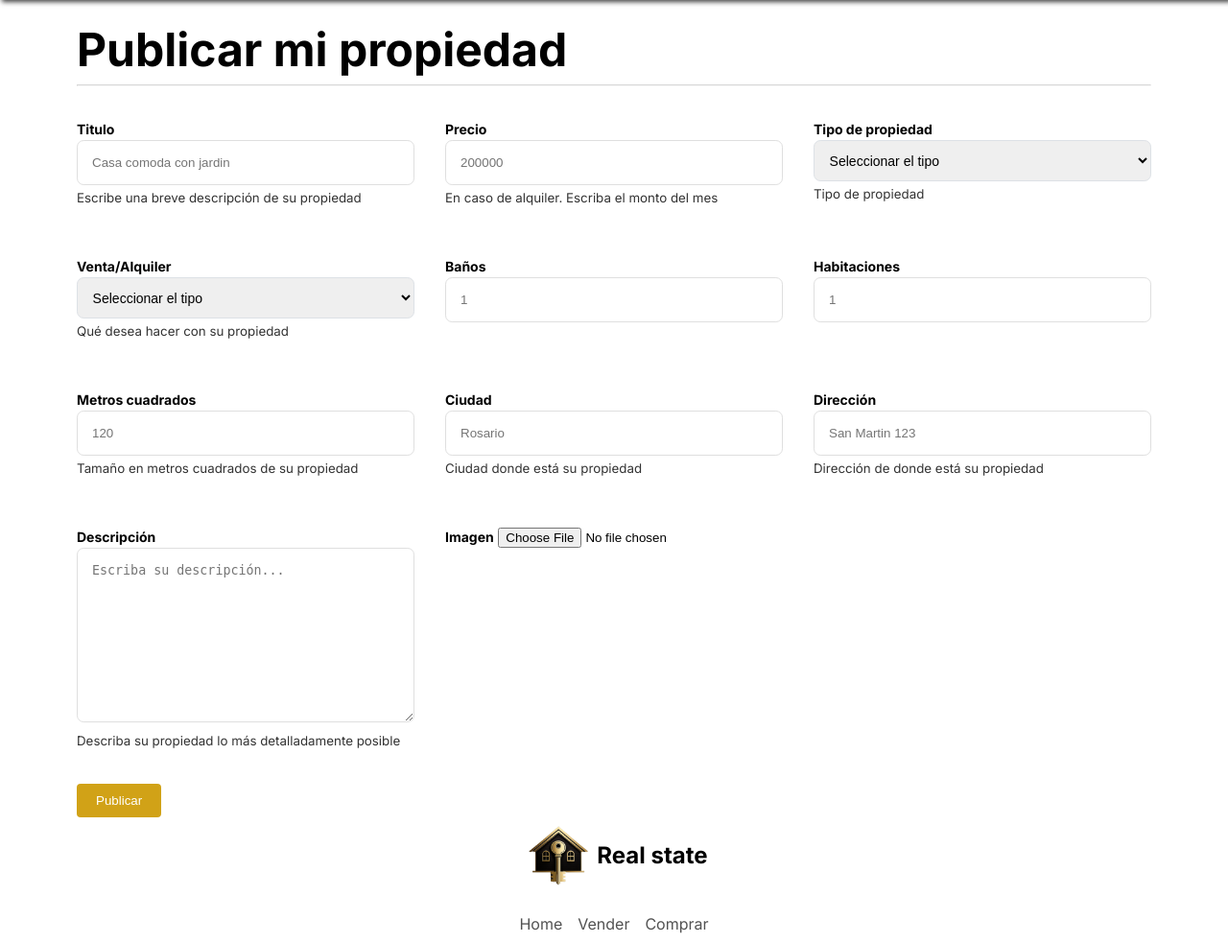
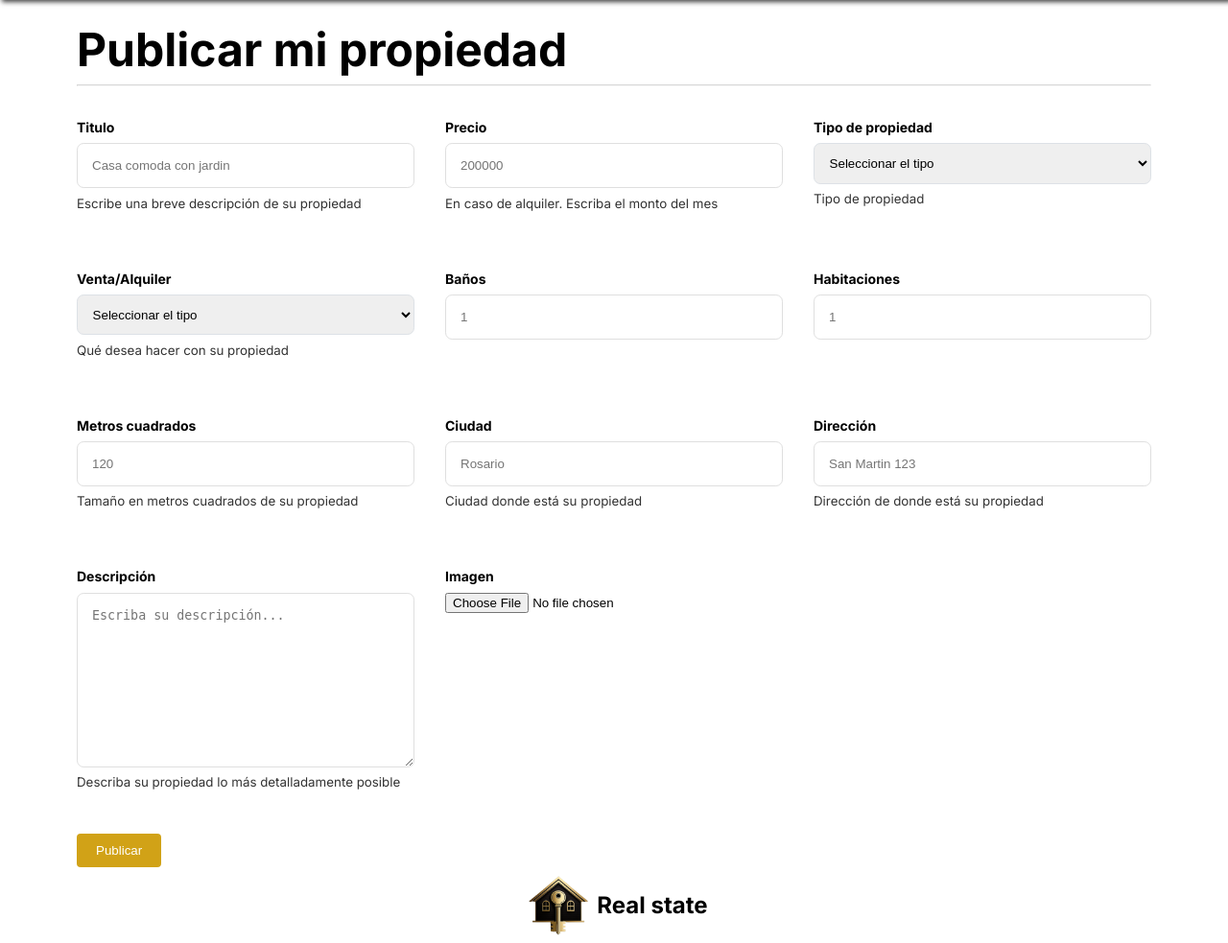
Before and after one commit to LucianoTessa/Proyecto-FinalProg-II-FedericoLuna-LucianoTessa-AlvaroReynoso-JulianVecchio, a Flask app: page /publicar in a window 1280 px wide. Shown: the part 80-1063 px from the top of the page at 96% size. Run offline with Flask 3, Linux system fonts and the light colour scheme.

Commit message:
agrego validacion en los forms

```diff
--- a/static/Iniciar-sesion.css
+++ b/static/Iniciar-sesion.css
@@ -1,4 +1,4 @@
-@import url(./styles/variables.css);
+@import url(./variables.css);
 
 .main-inicio-sesion {
   min-height: 80vh;
--- a/static/global.css
+++ b/static/global.css
@@ -567,6 +567,12 @@ body {
   font-weight: 700;
 }
 
+.form-item {
+  display: flex;
+  flex-direction: column;
+  gap: .4em;
+}
+
 /* Tablets */
 @media screen and (min-width: 768px) {
   .container {
--- a/static/publicar.css
+++ b/static/publicar.css
@@ -29,7 +29,6 @@ select {
   border: solid 1px rgb(221, 225, 230);
   width: 100%;
   padding: 3.3%;
-  font-size: 14px;
   border-radius: var(--border-radius-md);
 }
 
@@ -38,7 +37,6 @@ select {
 }
 
 .boton-subir {
-  font-size: 14px;
   background-color: whitesmoke;
   padding: 1% 7%;
   border: solid 0.1px;
--- a/static/registrarse.css
+++ b/static/registrarse.css
@@ -1,4 +1,4 @@
-@import url(./styles/variables.css);
+@import url(./variables.css);
 
 .registrarse {
   border: 1px solid gray;
--- a/templates/favoritos.html
+++ b/templates/favoritos.html
@@ -1,4 +1,4 @@
-{% extends "layout.html" %} {% block title %}Real state - Favoritos{% endblock
+{% extends "layout.html" %} {% block titulo %}Real state - Favoritos{% endblock
 %} {% block content %}
 <main>
   <div class="titleContainter container">
@@ -7,7 +7,7 @@
   </div>
   <div class="container main-favoritos">
     {% for post in posts %}
-    <div class="embla__slide listing_card">
+    <div class="listing_card">
       <img
         class="listing_card_img"
         src="{{ url_for('static', filename='posts/' + post.imagen) }}"
--- a/templates/index.html
+++ b/templates/index.html
@@ -489,5 +489,5 @@ endblock %} {% block content %}
   prevButtonNode.addEventListener("click", embla.scrollPrev, false);
   nextButtonNode.addEventListener("click", embla.scrollNext, false);
 </script>
-<script src="../scripts/validar-contacto.js"></script>
+<script src="{{ url_for('static', filename='scripts/validar-contacto.js') }}"></script>
 {% endblock %}
--- a/templates/iniciar-sesion.html
+++ b/templates/iniciar-sesion.html
@@ -38,4 +38,5 @@ endblock %} {% block content %}
     </div>
   </div>
 </main>
+<script src="{{ url_for('static', filename='scripts/validar-iniciar-sesion.js') }}"></script>
 {% endblock %}
--- a/templates/layout.html
+++ b/templates/layout.html
@@ -3,6 +3,10 @@
   <head>
     <meta charset="UTF-8" />
     <meta name="viewport" content="width=device-width, initial-scale=1.0" />
+    <link
+      rel="icon"
+      href="{{ url_for('static', filename='images/logo.webp')}}"
+    />
     <link
       rel="stylesheet"
       href="{{ url_for('static', filename='./global.css')}}"
@@ -77,10 +81,18 @@
           <p>© Copyright 2024. Todos los derechos reservados</p>
           <div class="footer_socials">
             <a class="socials_a" href="#">
-              <img class="socials_img" src="./img/ig-icon-black.svg" alt="" />
+              <img
+                class="socials_img"
+                src="{{ url_for('static', filename='images/ig-icon-black.svg')}}"
+                alt="Icono de instagram"
+              />
             </a>
             <a class="socials_a" href="#">
-              <img class="socials_img" src="./img/x-icon-black.svg" alt="" />
+              <img
+                class="socials_img"
+                src="{{ url_for('static', filename='images/x-icon-black.svg')}}"
+                alt="Icono de X"
+              />
             </a>
           </div>
         </div>
--- a/templates/publicar.html
+++ b/templates/publicar.html
@@ -3,66 +3,140 @@
 <main class="container main-publicar">
   <h1>Publicar mi propiedad</h1>
   <hr />
-  <form enctype="multipart/form-data" class="formulario" action="{{ url_for('publicar') }}" method="POST">
+  <form
+    enctype="multipart/form-data"
+    class="formulario"
+    id="formulario-publicar"
+    action="{{ url_for('publicar') }}"
+    method="POST"
+  >
     <div class="contenedor-formu">
-      <div>
-        <label for="titulo">Titulo</label><br />
-        <input class="input" name="titulo" type="text" id="titulo" placeholder="Casa comoda con jardin" /><br />
-        <small>Escribe una breve descripción de su propiedad</small><br />
+      <div class="form-item">
+        <label for="titulo">Titulo</label>
+        <input
+          class="input"
+          name="titulo"
+          type="text"
+          id="titulo"
+          placeholder="Casa comoda con jardin"
+        />
+        <small>Escribe una breve descripción de su propiedad</small>
+        <small class="form-error" id="error-titulo"></small>
       </div>
-      <div>
-        <label for="precio">Precio</label><br />
-        <input class="input" name="precio" type="text" id="precio" placeholder="200000" /><br />
-        <small>En caso de alquiler. Escriba el monto del mes</small><br />
+
+      <div class="form-item">
+        <label for="precio">Precio</label>
+        <input
+          class="input"
+          name="precio"
+          type="text"
+          id="precio"
+          placeholder="200000"
+        />
+        <small>En caso de alquiler. Escriba el monto del mes</small>
+        <small class="form-error" id="error-precio"></small>
       </div>
-      <div>
-        <label for="tipo">Tipo de propiedad</label><br />
+
+      <div class="form-item">
+        <label for="tipo">Tipo de propiedad</label>
         <select name="tipo" id="tipo" required>
           <option value="otros" disabled selected>Seleccionar el tipo</option>
           <option value="casa">Casa</option>
           <option value="departamento">Departamento</option>
-        </select><br />
-        <small>Tipo de propiedad</small><br />
+        </select>
+        <small>Tipo de propiedad</small>
+        <small class="form-error" id="error-tipo"></small>
       </div>
-      <div>
-        <label for="venta">Venta/Alquiler</label><br />
+
+      <div class="form-item">
+        <label for="venta">Venta/Alquiler</label>
         <select name="modalidad" id="venta" required>
           <option value="otros" disabled selected>Seleccionar el tipo</option>
           <option value="venta">Venta</option>
           <option value="alquiler">Alquiler</option>
-        </select><br />
-        <small>Qué desea hacer con su propiedad</small><br />
+        </select>
+        <small>Qué desea hacer con su propiedad</small>
+        <small class="form-error" id="error-venta"></small>
       </div>
-      <div>
-        <label for="banios">Baños</label><br />
-        <input class="input" name="banios" type="text" id="banios" placeholder="1" /><br />
+
+      <div class="form-item">
+        <label for="banios">Baños</label>
+        <input
+          class="input"
+          name="banios"
+          type="text"
+          id="banios"
+          placeholder="1"
+        />
+        <small class="form-error" id="error-banios"></small>
       </div>
-      <div>
-        <label for="habitaciones">Habitaciones</label><br />
-        <input class="input" name="habitaciones" type="text" id="habitaciones" placeholder="1" /><br />
+
+      <div class="form-item">
+        <label for="habitaciones">Habitaciones</label>
+        <input
+          class="input"
+          name="habitaciones"
+          type="text"
+          id="habitaciones"
+          placeholder="1"
+        />
+        <small class="form-error" id="error-habitaciones"></small>
       </div>
-      <div>
-        <label for="metros_cuadrados">Metros cuadrados</label><br />
-        <input class="input" name="metros_cuadrados" type="text" id="metros" placeholder="120" /><br />
-        <small>Tamaño en metros cuadrados de su propiedad</small><br />
+
+      <div class="form-item">
+        <label for="metros_cuadrados">Metros cuadrados</label>
+        <input
+          class="input"
+          name="metros_cuadrados"
+          type="text"
+          id="metros"
+          placeholder="120"
+        />
+        <small>Tamaño en metros cuadrados de su propiedad</small>
+        <small class="form-error" id="error-metros"></small>
       </div>
-      <div>
-        <label for="ciudad">Ciudad</label><br />
-        <input class="input" name="ciudad" type="text" id="ciudad" placeholder="Rosario" /><br />
-        <small>Ciudad donde está su propiedad</small><br />
+
+      <div class="form-item">
+        <label for="ciudad">Ciudad</label>
+        <input
+          class="input"
+          name="ciudad"
+          type="text"
+          id="ciudad"
+          placeholder="Rosario"
+        />
+        <small>Ciudad donde está su propiedad</small>
+        <small class="form-error" id="error-ciudad"></small>
       </div>
-      <div>
-        <label for="direccion">Dirección</label><br />
-        <input class="input" name="direccion" type="text" id="direccion" placeholder="San Martin 123" /><br />
-        <small>Dirección de donde está su propiedad</small><br />
+
+      <div class="form-item">
+        <label for="direccion">Dirección</label>
+        <input
+          class="input"
+          name="direccion"
+          type="text"
+          id="direccion"
+          placeholder="San Martin 123"
+        />
+        <small>Dirección de donde está su propiedad</small>
+        <small class="form-error" id="error-direccion"></small>
       </div>
-      <div class="descripcion">
-        <label for="descripcion">Descripción</label><br />
-        <textarea class="input" name="descripcion" rows="10" cols="40"
-          placeholder="Escriba su descripción..."></textarea><br />
-        <small>Describa su propiedad lo más detalladamente posible</small><br />
+
+      <div class="descripcion form-item">
+        <label for="descripcion">Descripción</label>
+        <textarea
+          class="input"
+          name="descripcion"
+          id="descripcion"
+          rows="10"
+          cols="40"
+          placeholder="Escriba su descripción..."
+        ></textarea>
+        <small>Describa su propiedad lo más detalladamente posible</small>
+        <small class="form-error" id="error-descripcion"></small>
       </div>
-      <div>
+
+      <div class="form-item">
         <label for="imagen">Imagen</label>
         <input type="file" name="imagen" id="imagen" />
       </div>
@@ -71,21 +145,12 @@
       Publicar
     </button>
   </form>
-
   <!-- Verifica si hay mensajes flash -->
   {% with messages = get_flashed_messages(with_categories=true) %} {% if
   messages %} {% for category, message in messages %}
   <!-- Mostrar el mensaje flash -->
-  <div class="alert alert-{{ category }}">
-    {{ message }}
-  </div>
-  {% endfor %}
-
-
-  {% endif %}
-  {% endwith %}
-
-  {% if delay %}
+  <div class="alert alert-{{ category }}">{{ message }}</div>
+  {% endfor %} {% endif %} {% endwith %} {% if delay %}
   <script type="text/javascript">
     setTimeout(function () {
       window.location.href = "{{ url_for('index') }}";
@@ -93,4 +158,5 @@
   </script>
   {% endif %}
 </main>
+<script src="{{ url_for('static', filename='scripts/validar-publicar.js') }}"></script>
 {% endblock %}
```
Also changed, not shown: static/scripts/validar-publicar.js (added, +113 -0 lines), static/scripts/validar-contacto.js (renamed from scripts/validar-contacto.js), static/scripts/validar-iniciar-sesion.js (renamed from scripts/validar-iniciar-sesion.js).
